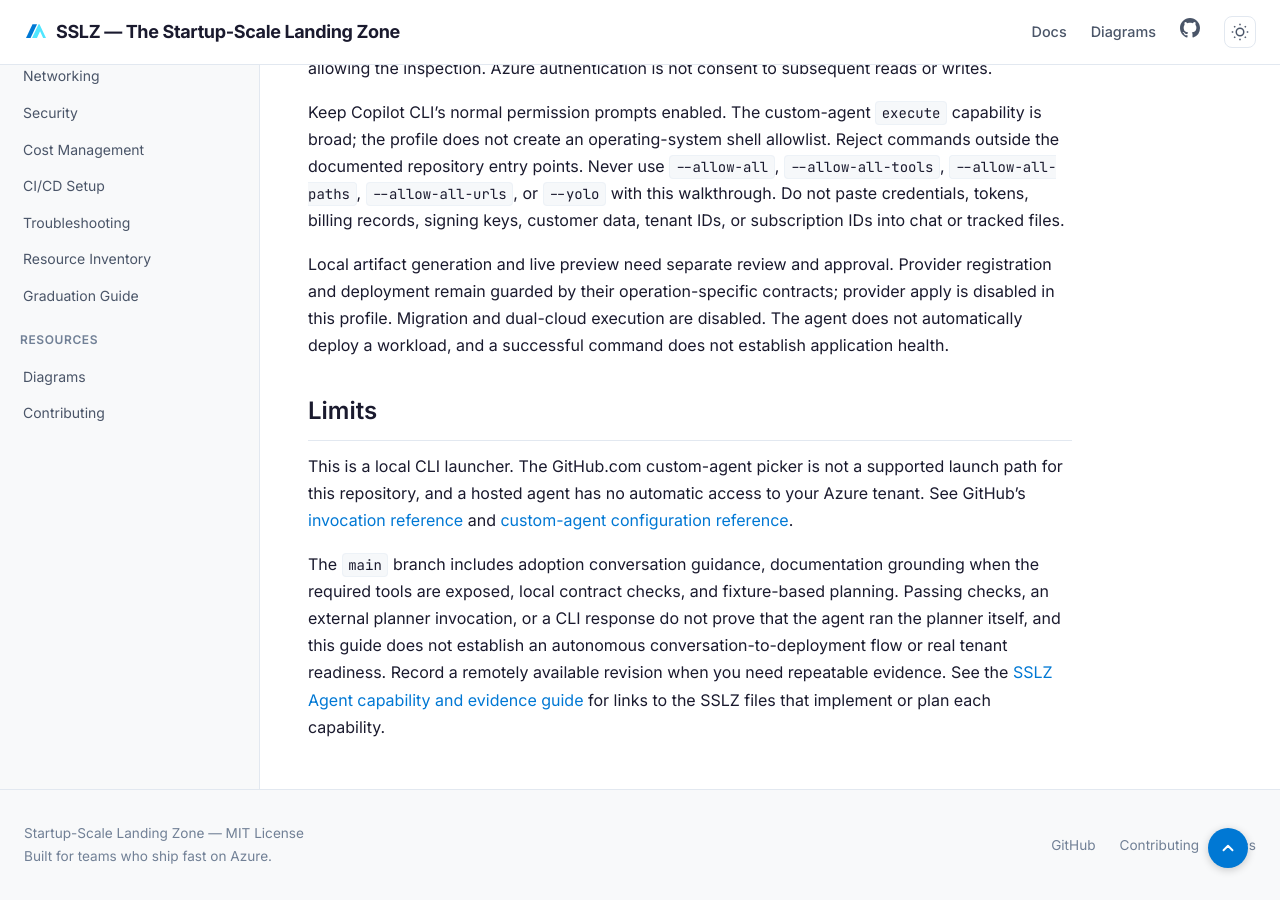
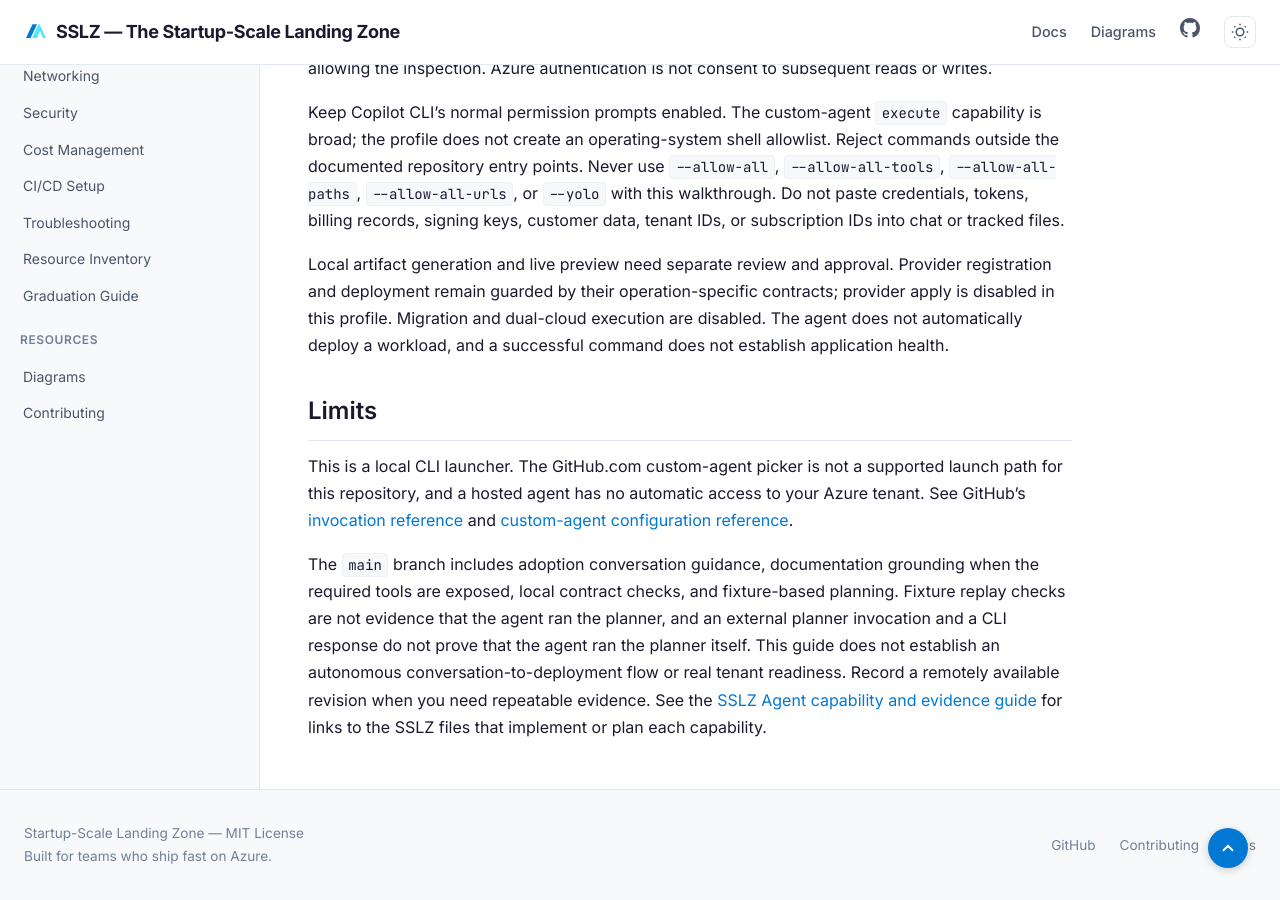
Before and after one commit to ricmmartins/sslz, a Jekyll site: the page built from use-sslz-agent.md, in a window 1280 px wide and 900 px high, scrolled down 5155 px. Built offline with Jekyll 4.4.1, drawn with Linux system fonts in a browser that asks for light colours.

Commit message:
Docs: keep the planner-evidence sentence

```diff
--- a/use-sslz-agent.md
+++ b/use-sslz-agent.md
@@ -206,8 +206,8 @@
 and [custom-agent configuration reference](https://docs.github.com/en/copilot/reference/custom-agents-configuration).
 
 The `main` branch includes adoption conversation guidance, documentation grounding when the required tools are exposed,
-local contract checks, and fixture-based planning. Passing checks, an external planner invocation, or a CLI response do
-not prove that the agent ran the planner itself, and this guide does not establish an autonomous
+local contract checks, and fixture-based planning. Fixture replay checks are not evidence that the agent ran the planner, and an external planner invocation and a CLI
+response do not prove that the agent ran the planner itself. This guide does not establish an autonomous
 conversation-to-deployment flow or real tenant readiness. Record a remotely available revision when you need repeatable
 evidence. See the [SSLZ Agent capability and evidence guide]({{ '/agent/' | relative_url }}) for links to
 the SSLZ files that implement or plan each capability.
```
